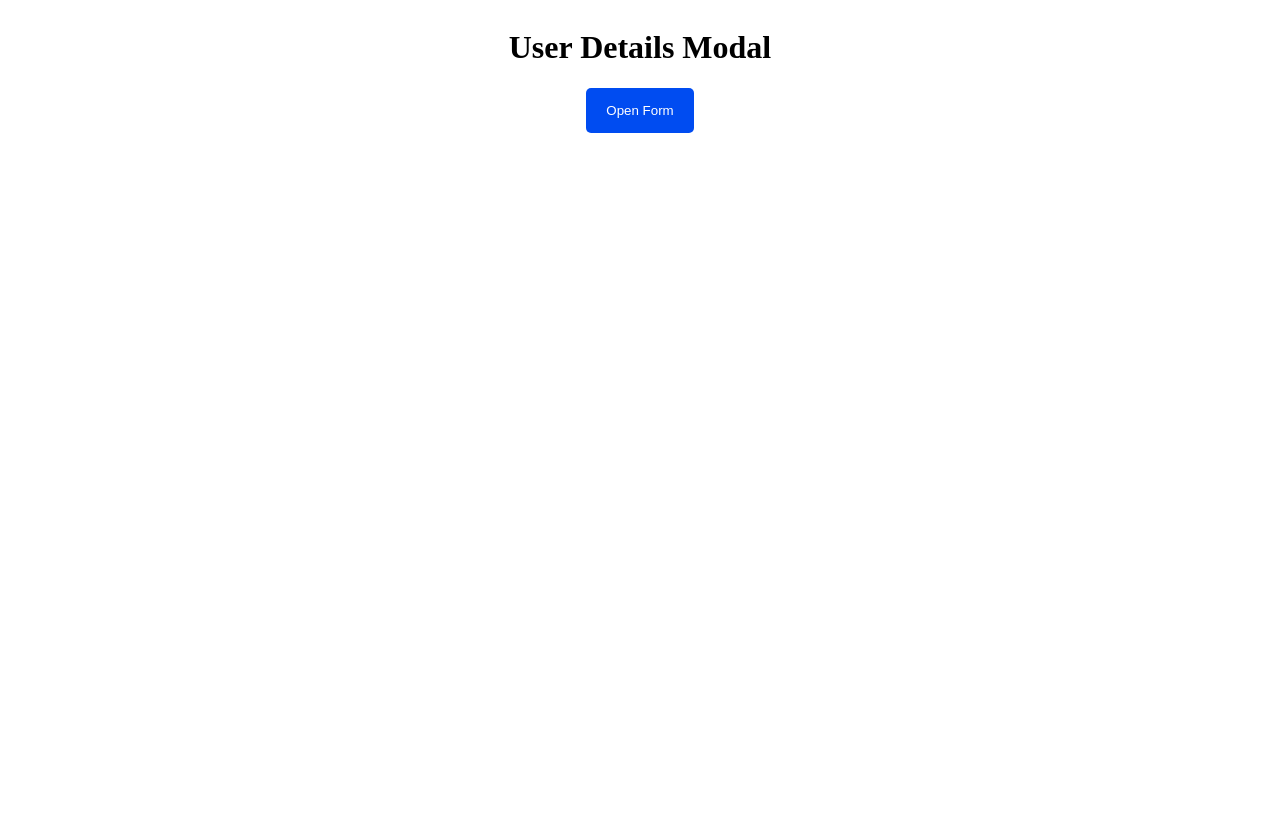
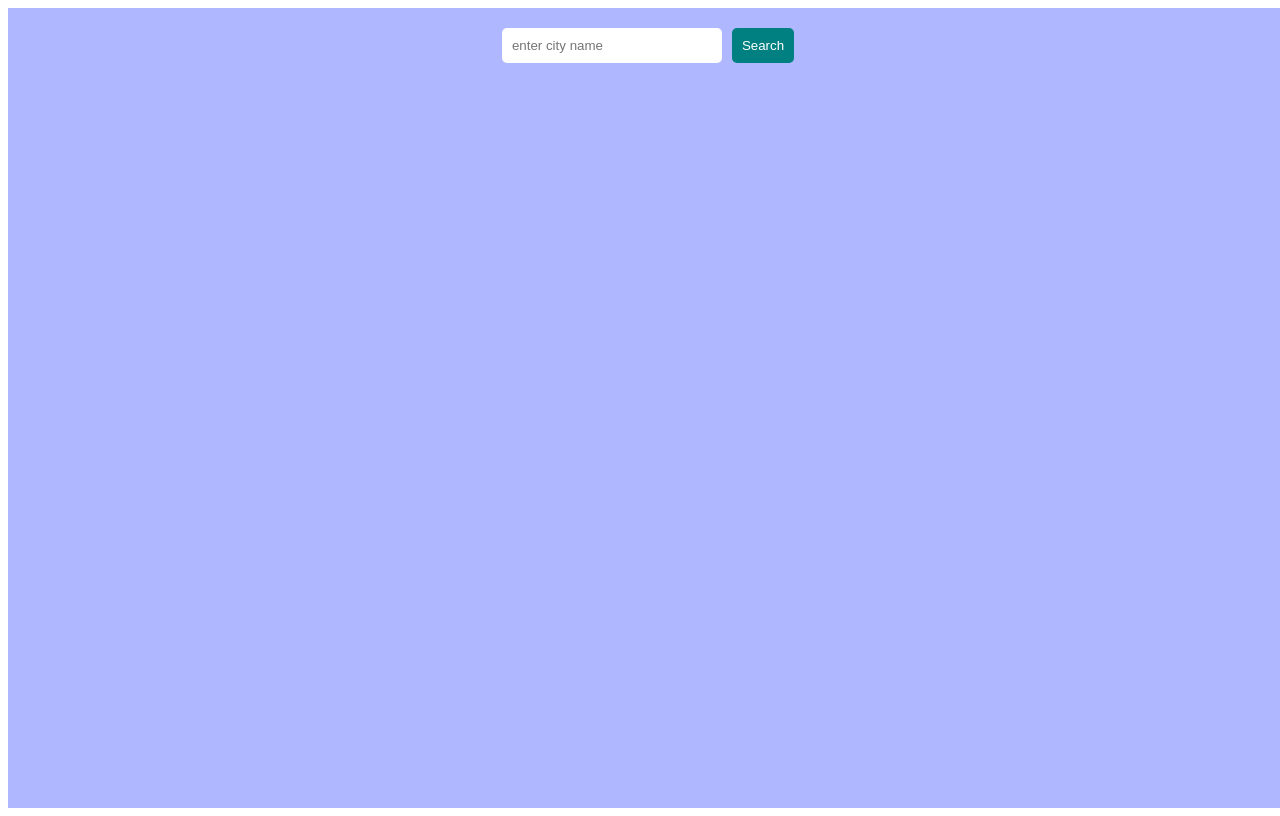
Before and after one commit to anishdix/React-Mini-Projects, a React (Create React App) app: page / in a window 1280 px wide. Built offline with nearby package versions, Linux system fonts and the light colour scheme.

Commit message:
weather app created

```diff
--- a/src/App.js
+++ b/src/App.js
@@ -11,7 +11,8 @@
 // import Counter from "./Counter/Counter";
 
 // import DataTable from "./DataTable/DataTable";
-import Modal from "./Modal/Modal";
+// import Modal from "./Modal/Modal";
+import WeatherApp from "./WeatherApp/WeatherApp";
 
 
 
@@ -30,7 +31,8 @@ function App() {
     // <PaginationApp/>
     // <Dictionary/>
     // <DataTable/>
-    <Modal/>
+    // <Modal/>
+    <WeatherApp/>
   )
 }
 
--- a/src/Modal/Modal.jsx
+++ b/src/Modal/Modal.jsx
@@ -2,8 +2,6 @@ import React, { useState } from 'react'
 import "./Modal.css"
 
 const Modal = () => {
-    const[username,setUsername]=useState("")
-    const[email,setEmail]=useState("")
     const[phone,setPhone]=useState("")
     const[date,setDate]=useState("")
     const[clicked,setClicked]=useState(false)
@@ -47,9 +45,9 @@ const Modal = () => {
             <form onSubmit={handleSubmit}>
                 <h3>Fill Details</h3>
                 <label htmlFor="username">Username:</label>
-                <input type="text" id='username' onChange={e=>setUsername(e.target.value)} required/>
+                <input type="text" id='username' required/>
                 <label htmlFor="email">Email Address:</label>
-                <input type="email" id='email' onChange={e=>setEmail(e.target.value)} required />
+                <input type="email" id='email' required />
                 <label htmlFor="phone">Phone Number:</label>
                 <input type="number" id='phone' onChange={e=>setPhone(e.target.value)} required/>
                 <label htmlFor="dob">Date of Birth:</label>
--- a/src/WeatherApp/SearchBar.jsx
+++ b/src/WeatherApp/SearchBar.jsx
@@ -1,21 +1,21 @@
 import React, { useState } from 'react'
-
+import styles from "./WeatherApp.module.css"
 const SearchBar = ({onSearch}) => {
 
     const [city,setCity]=useState("")
 
 
-    const handleSearch=(cityVal)=>{
-        onSearch(cityVal)
+    const handleSearch=()=>{
+        onSearch(city)
     }
   return (
-    <div>
-      <div>
-        <input type="text"value={city}onChange={(e)=>setCity(e.target.value)}
+
+      <div className={styles.searchCont}>
+        <input className={styles.search} type="text"value={city}onChange={(e)=>setCity(e.target.value)}
         placeholder="enter city name" />
-        <button onClick={handleSearch}></button>
+        <button onClick={handleSearch} className={styles.button}>Search</button>
       </div>
-    </div>
+
   )
 }
 
--- a/src/WeatherApp/WeatherApp.jsx
+++ b/src/WeatherApp/WeatherApp.jsx
@@ -1,5 +1,7 @@
 import React, { useState } from 'react'
-
+import SearchBar from './SearchBar'
+import WeatherDisplay from './WeatherDisplay'
+import styles from "./WeatherApp.module.css"
 const WeatherApp = () => {
     const [city,setCity]=useState("")
 
@@ -9,9 +11,9 @@ const WeatherApp = () => {
     }
 
   return (
-    <div>
+    <div className={styles.container}>
       <SearchBar onSearch={handleSearch} />
-      <WeatherCard city={city}/>
+      <WeatherDisplay city={city}/>
     </div>
   )
 }
--- a/src/WeatherApp/WeatherApp.module.css
+++ b/src/WeatherApp/WeatherApp.module.css
@@ -0,0 +1,54 @@
+.container{
+    height: 100vh;
+    width: 100vw;
+    display: flex;
+    flex-direction: column;
+    align-items: center;
+    justify-content: flex-start;
+    background-color: #afb8ff;
+
+}
+
+.searchCont{
+    margin-top: 20px;
+}
+.search{
+    padding: 10px;
+    width: 200px;
+    margin-right: 10px;
+    border: none;
+    border-radius: 5px;
+}
+.button{
+    padding: 10px;
+    background-color: teal;
+    border: none;
+    color: white;
+    border-radius: 5px;
+}
+.weatherDisplay{
+    margin: 20px;
+    display: flex;
+    align-items: center;
+    justify-content: center;
+    gap: 20px;
+
+}
+
+.weatherCard{
+    background-color: #fff;
+    border-radius: 10px;
+    font-family: Arial, sans-serif;
+    padding: 20px;
+    width: 200px;
+    text-align: center;
+    box-shadow: 0px 4px 6px rgb(193, 193, 193);
+}
+.weatherCard h3{
+    font-size: 24px;
+
+
+}
+.weatherCard p{
+    font-size: 20px;
+}
--- /dev/null
+++ b/src/WeatherApp/WeatherCard.jsx
@@ -0,0 +1,13 @@
+import React from 'react'
+import styles from "./WeatherApp.module.css"
+
+const WeatherCard = ({title,weatherData}) => {
+  return (
+    <div className={styles.weatherCard}>
+      <h3>{title}</h3>
+      <p>{weatherData}</p>
+    </div>
+  )
+}
+
+export default WeatherCard
--- /dev/null
+++ b/src/WeatherApp/WeatherDisplay.jsx
@@ -0,0 +1,49 @@
+import React, { useEffect, useState } from 'react'
+import axios from "axios"
+import styles from "./WeatherApp.module.css"
+import WeatherCard from './WeatherCard'
+
+
+const WeatherDisplay = ({city}) => {
+    const [data,setData]=useState(null)
+    const [loading,setLoading]=useState(false)
+
+    useEffect(()=>{
+        if(city)
+        {
+            setLoading(true)
+            axios.get("https://api.weatherapi.com/v1/current.json",{
+                params:{
+                    key:"ef35e85e31044f9b91b34512232812",
+                    q:city,
+
+                },
+            }).then((res)=>{
+                setData(res.data)
+            }).catch((err)=>{
+
+                console.error(err)
+                alert("Failed to fetch weather data")
+            }).finally(()=>{
+                setLoading(false)
+            })
+        }
+    },[city])
+  return (
+    <div >
+        {loading && <p>Loading data..</p>}
+        {!loading && data&&(
+            <div className={styles.weatherDisplay}>
+                <WeatherCard title="Tempature" weatherData={`${data.current.temp_c}°C`} />
+                <WeatherCard title="Humidity" weatherData={`${data.current.humidity}%`} />
+                <WeatherCard title="Condition" weatherData={`${data.current.condition.text}°C`} />
+                <WeatherCard title="Wind Speed" weatherData={`${data.current.wind_kph}°C`} />
+
+            </div>
+        )}
+
+    </div>
+  )
+}
+
+export default WeatherDisplay
```
